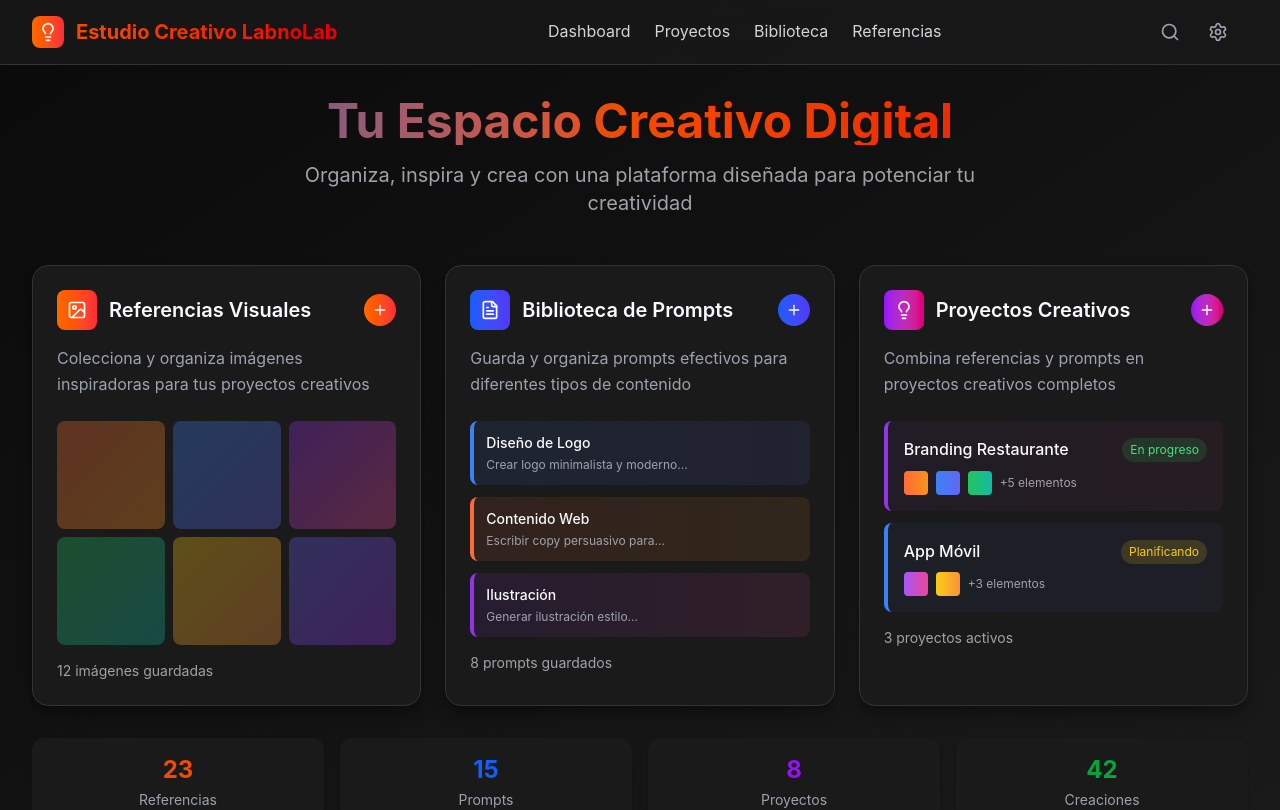
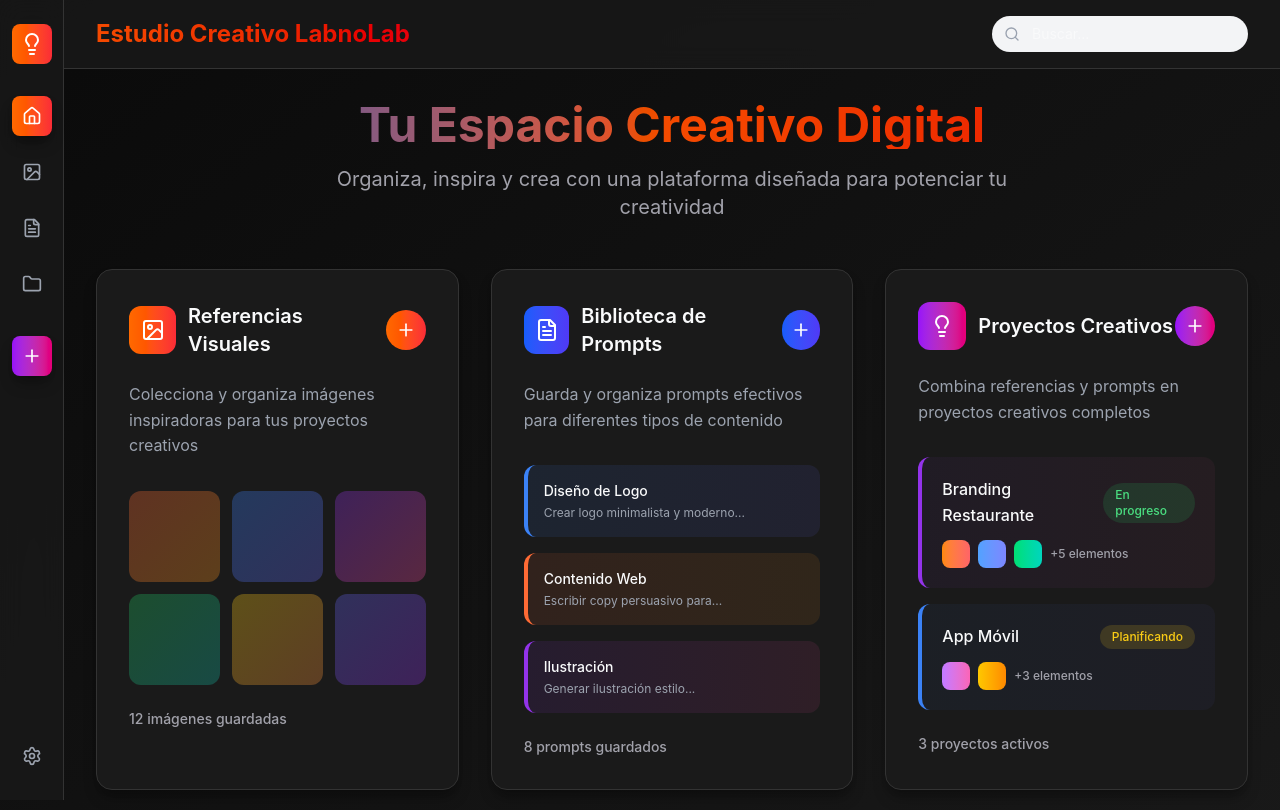
Before and after one commit to LabnoLab/estudio-creatibo-labnolab, a Next.js app: page / in a window 1280 px wide. Shown: the top 810 px of the page. Built offline with nearby package versions, Linux system fonts and the light colour scheme.

Commit message:
v0.3: Sidebar tipo Midjourney + navegación con iconos

```diff
--- a/src/app/page.tsx
+++ b/src/app/page.tsx
@@ -1,7 +1,7 @@
 'use client'
 
 import { motion } from 'framer-motion'
-import { Plus, Image as ImageIcon, FileText, Lightbulb, Menu, Search, Settings } from 'lucide-react'
+import { Plus, Image as ImageIcon, FileText, Lightbulb, Search, Settings, Folder, Home as HomeIcon } from 'lucide-react'
 
 export default function Home() {
   const containerVariants = {
@@ -41,52 +41,116 @@ export default function Home() {
   }
 
   return (
-    <div className="min-h-screen bg-gradient-to-br from-slate-50 to-blue-50">
-      {/* Header */}
+    <div className="min-h-screen bg-gradient-to-br from-slate-50 to-blue-50 flex">
+      {/* Sidebar Navigation */}
+      <motion.aside
+        className="fixed left-0 top-0 bottom-0 w-16 bg-white/80 backdrop-blur-md border-r border-gray-200 z-50 flex flex-col items-center py-6"
+        initial={{ x: -100 }}
+        animate={{ x: 0 }}
+        transition={{ type: "spring", stiffness: 100 }}
+      >
+        {/* Logo */}
+        <div className="w-10 h-10 bg-gradient-to-r from-orange-500 to-red-500 rounded-lg flex items-center justify-center mb-8">
+          <Lightbulb className="w-6 h-6 text-white" />
+        </div>
+
+        {/* Navigation Icons */}
+        <nav className="flex flex-col space-y-4">
+          <motion.button
+            className="w-10 h-10 bg-gradient-to-r from-orange-500 to-red-500 rounded-lg flex items-center justify-center text-white shadow-lg"
+            whileHover={{ scale: 1.1 }}
+            whileTap={{ scale: 0.95 }}
+            title="Dashboard"
+          >
+            <HomeIcon className="w-5 h-5" />
+          </motion.button>
+
+          <motion.button
+            className="w-10 h-10 hover:bg-orange-100 rounded-lg flex items-center justify-center text-gray-600 hover:text-orange-600 transition-colors"
+            whileHover={{ scale: 1.1 }}
+            whileTap={{ scale: 0.95 }}
+            title="Referencias"
+          >
+            <ImageIcon className="w-5 h-5" />
+          </motion.button>
+
+          <motion.button
+            className="w-10 h-10 hover:bg-orange-100 rounded-lg flex items-center justify-center text-gray-600 hover:text-orange-600 transition-colors"
+            whileHover={{ scale: 1.1 }}
+            whileTap={{ scale: 0.95 }}
+            title="Prompts"
+          >
+            <FileText className="w-5 h-5" />
+          </motion.button>
+
+          <motion.button
+            className="w-10 h-10 hover:bg-orange-100 rounded-lg flex items-center justify-center text-gray-600 hover:text-orange-600 transition-colors"
+            whileHover={{ scale: 1.1 }}
+            whileTap={{ scale: 0.95 }}
+            title="Proyectos"
+          >
+            <Folder className="w-5 h-5" />
+          </motion.button>
+        </nav>
+
+        {/* Create Button */}
+        <motion.button
+          className="w-10 h-10 bg-gradient-to-r from-purple-600 to-pink-600 rounded-lg flex items-center justify-center text-white shadow-lg mt-8"
+          whileHover={{ scale: 1.1 }}
+          whileTap={{ scale: 0.95 }}
+          title="Crear"
+        >
+          <Plus className="w-5 h-5" />
+        </motion.button>
+
+        {/* Bottom Settings */}
+        <div className="mt-auto">
+          <motion.button
+            className="w-10 h-10 hover:bg-gray-100 rounded-lg flex items-center justify-center text-gray-600 hover:text-orange-600 transition-colors"
+            whileHover={{ scale: 1.1 }}
+            whileTap={{ scale: 0.95 }}
+            title="Configuración"
+          >
+            <Settings className="w-5 h-5" />
+          </motion.button>
+        </div>
+      </motion.aside>
+
+      {/* Main Content Area */}
+      <div className="flex-1 ml-16">
+        {/* Minimal Header */}
         <motion.header
-        className="bg-white/80 backdrop-blur-md border-b border-gray-200 sticky top-0 z-50"
+          className="bg-white/80 backdrop-blur-md border-b border-gray-200 sticky top-0 z-40"
           initial={{ y: -100 }}
           animate={{ y: 0 }}
           transition={{ type: "spring", stiffness: 100 }}
         >
-        <div className="max-w-7xl mx-auto px-4 sm:px-6 lg:px-8">
-          <div className="flex justify-between items-center h-16">
-            {/* Logo */}
-            <div className="flex items-center space-x-3">
-              <div className="w-8 h-8 bg-gradient-to-r from-orange-500 to-red-500 rounded-lg flex items-center justify-center">
-                <Lightbulb className="w-5 h-5 text-white" />
-              </div>
-              <h1 className="text-xl font-bold bg-gradient-to-r from-orange-600 to-red-600 bg-clip-text text-transparent">
+          <div className="px-8 py-4">
+            <div className="flex items-center justify-between">
+              {/* Title */}
+              <div>
+                <h1 className="text-2xl font-bold bg-gradient-to-r from-orange-600 to-red-600 bg-clip-text text-transparent">
                   Estudio Creativo LabnoLab
                 </h1>
               </div>
 
-            {/* Navigation */}
-            <nav className="hidden md:flex items-center space-x-6">
-              <a href="#" className="text-gray-700 hover:text-orange-600 transition-colors">Dashboard</a>
-              <a href="#" className="text-gray-700 hover:text-orange-600 transition-colors">Proyectos</a>
-              <a href="#" className="text-gray-700 hover:text-orange-600 transition-colors">Biblioteca</a>
-              <a href="#" className="text-gray-700 hover:text-orange-600 transition-colors">Referencias</a>
-            </nav>
-
-            {/* Actions */}
-            <div className="flex items-center space-x-3">
-              <button className="p-2 text-gray-600 hover:text-orange-600 transition-colors">
-                <Search className="w-5 h-5" />
-              </button>
-              <button className="p-2 text-gray-600 hover:text-orange-600 transition-colors">
-                <Settings className="w-5 h-5" />
-              </button>
-              <button className="md:hidden p-2 text-gray-600 hover:text-orange-600 transition-colors">
-                <Menu className="w-5 h-5" />
-              </button>
+              {/* Search and Actions */}
+              <div className="flex items-center space-x-4">
+                <div className="relative">
+                  <Search className="absolute left-3 top-1/2 transform -translate-y-1/2 text-gray-400 w-4 h-4" />
+                  <input
+                    type="text"
+                    placeholder="Buscar..."
+                    className="bg-gray-100 border-0 rounded-full py-2 pl-10 pr-4 text-sm focus:outline-none focus:ring-2 focus:ring-orange-500 w-64"
+                  />
+                </div>
               </div>
             </div>
           </div>
         </motion.header>
 
         {/* Main Content */}
-      <main className="max-w-7xl mx-auto px-4 sm:px-6 lg:px-8 py-8">
+        <main className="px-8 py-8">
           {/* Hero Section */}
           <motion.div
             className="text-center mb-12"
@@ -108,9 +172,9 @@ export default function Home() {
             </motion.p>
           </motion.div>
 
-        {/* Main Grid */}
+          {/* Enhanced Main Grid - More Visual Space */}
           <motion.div
-          className="grid grid-cols-1 lg:grid-cols-3 gap-6 mb-8"
+            className="grid grid-cols-1 xl:grid-cols-3 gap-8 mb-12"
             variants={containerVariants}
             initial="hidden"
             animate="visible"
@@ -121,34 +185,34 @@ export default function Home() {
               variants={cardVariants}
               whileHover={{ y: -5 }}
             >
-            <div className="p-6">
-              <div className="flex items-center justify-between mb-4">
+              <div className="p-8">
+                <div className="flex items-center justify-between mb-6">
                   <div className="flex items-center space-x-3">
-                  <div className="w-10 h-10 bg-gradient-to-r from-orange-500 to-red-500 rounded-lg flex items-center justify-center">
-                    <ImageIcon className="w-5 h-5 text-white" />
+                    <div className="w-12 h-12 bg-gradient-to-r from-orange-500 to-red-500 rounded-xl flex items-center justify-center">
+                      <ImageIcon className="w-6 h-6 text-white" />
                     </div>
                     <h3 className="text-xl font-semibold text-gray-800">Referencias Visuales</h3>
                   </div>
                   <motion.button
-                  className="w-8 h-8 bg-gradient-to-r from-orange-500 to-red-500 rounded-full flex items-center justify-center text-white hover:from-orange-600 hover:to-red-600 transition-all duration-200"
+                    className="w-10 h-10 bg-gradient-to-r from-orange-500 to-red-500 rounded-full flex items-center justify-center text-white hover:from-orange-600 hover:to-red-600 transition-all duration-200"
                     whileHover={{ scale: 1.1 }}
                     whileTap={{ scale: 0.95 }}
                   >
-                  <Plus className="w-4 h-4" />
+                    <Plus className="w-5 h-5" />
                   </motion.button>
                 </div>
-              <p className="text-gray-600 mb-6">
+                <p className="text-gray-600 mb-8">
                   Colecciona y organiza imágenes inspiradoras para tus proyectos creativos
                 </p>
-              <div className="grid grid-cols-3 gap-2 mb-4">
-                <div className="aspect-square bg-gradient-to-br from-orange-200 to-red-200 rounded-lg"></div>
-                <div className="aspect-square bg-gradient-to-br from-blue-200 to-indigo-200 rounded-lg"></div>
-                <div className="aspect-square bg-gradient-to-br from-purple-200 to-pink-200 rounded-lg"></div>
-                <div className="aspect-square bg-gradient-to-br from-green-200 to-teal-200 rounded-lg"></div>
-                <div className="aspect-square bg-gradient-to-br from-yellow-200 to-orange-200 rounded-lg"></div>
-                <div className="aspect-square bg-gradient-to-br from-indigo-200 to-purple-200 rounded-lg"></div>
+                <div className="grid grid-cols-3 gap-3 mb-6">
+                  <div className="aspect-square bg-gradient-to-br from-orange-200 to-red-200 rounded-xl"></div>
+                  <div className="aspect-square bg-gradient-to-br from-blue-200 to-indigo-200 rounded-xl"></div>
+                  <div className="aspect-square bg-gradient-to-br from-purple-200 to-pink-200 rounded-xl"></div>
+                  <div className="aspect-square bg-gradient-to-br from-green-200 to-teal-200 rounded-xl"></div>
+                  <div className="aspect-square bg-gradient-to-br from-yellow-200 to-orange-200 rounded-xl"></div>
+                  <div className="aspect-square bg-gradient-to-br from-indigo-200 to-purple-200 rounded-xl"></div>
                 </div>
-              <p className="text-sm text-gray-500">12 imágenes guardadas</p>
+                <p className="text-sm text-gray-500 font-medium">12 imágenes guardadas</p>
               </div>
             </motion.div>
 
@@ -158,40 +222,40 @@ export default function Home() {
               variants={cardVariants}
               whileHover={{ y: -5 }}
             >
-            <div className="p-6">
-              <div className="flex items-center justify-between mb-4">
+              <div className="p-8">
+                <div className="flex items-center justify-between mb-6">
                   <div className="flex items-center space-x-3">
-                  <div className="w-10 h-10 bg-gradient-to-r from-blue-600 to-indigo-600 rounded-lg flex items-center justify-center">
-                    <FileText className="w-5 h-5 text-white" />
+                    <div className="w-12 h-12 bg-gradient-to-r from-blue-600 to-indigo-600 rounded-xl flex items-center justify-center">
+                      <FileText className="w-6 h-6 text-white" />
                     </div>
                     <h3 className="text-xl font-semibold text-gray-800">Biblioteca de Prompts</h3>
                   </div>
                   <motion.button
-                  className="w-8 h-8 bg-gradient-to-r from-blue-600 to-indigo-600 rounded-full flex items-center justify-center text-white hover:from-blue-700 hover:to-indigo-700 transition-all duration-200"
+                    className="w-10 h-10 bg-gradient-to-r from-blue-600 to-indigo-600 rounded-full flex items-center justify-center text-white hover:from-blue-700 hover:to-indigo-700 transition-all duration-200"
                     whileHover={{ scale: 1.1 }}
                     whileTap={{ scale: 0.95 }}
                   >
-                  <Plus className="w-4 h-4" />
+                    <Plus className="w-5 h-5" />
                   </motion.button>
                 </div>
-              <p className="text-gray-600 mb-6">
+                <p className="text-gray-600 mb-8">
                   Guarda y organiza prompts efectivos para diferentes tipos de contenido
                 </p>
-              <div className="space-y-3 mb-4">
-                <div className="p-3 bg-gradient-to-r from-blue-50 to-indigo-50 rounded-lg border-l-4 border-blue-500">
+                <div className="space-y-4 mb-6">
+                  <div className="p-4 bg-gradient-to-r from-blue-50 to-indigo-50 rounded-xl border-l-4 border-blue-500">
                     <p className="text-sm font-medium text-gray-800">Diseño de Logo</p>
                     <p className="text-xs text-gray-600 mt-1">Crear logo minimalista y moderno...</p>
                   </div>
-                <div className="p-3 bg-gradient-to-r from-orange-50 to-red-50 rounded-lg border-l-4 border-orange-500">
+                  <div className="p-4 bg-gradient-to-r from-orange-50 to-red-50 rounded-xl border-l-4 border-orange-500">
                     <p className="text-sm font-medium text-gray-800">Contenido Web</p>
                     <p className="text-xs text-gray-600 mt-1">Escribir copy persuasivo para...</p>
                   </div>
-                <div className="p-3 bg-gradient-to-r from-purple-50 to-pink-50 rounded-lg border-l-4 border-purple-500">
+                  <div className="p-4 bg-gradient-to-r from-purple-50 to-pink-50 rounded-xl border-l-4 border-purple-500">
                     <p className="text-sm font-medium text-gray-800">Ilustración</p>
                     <p className="text-xs text-gray-600 mt-1">Generar ilustración estilo...</p>
                   </div>
                 </div>
-              <p className="text-sm text-gray-500">8 prompts guardados</p>
+                <p className="text-sm text-gray-500 font-medium">8 prompts guardados</p>
               </div>
             </motion.div>
 
@@ -201,92 +265,93 @@ export default function Home() {
               variants={cardVariants}
               whileHover={{ y: -5 }}
             >
-            <div className="p-6">
-              <div className="flex items-center justify-between mb-4">
+              <div className="p-8">
+                <div className="flex items-center justify-between mb-6">
                   <div className="flex items-center space-x-3">
-                  <div className="w-10 h-10 bg-gradient-to-r from-purple-600 to-pink-600 rounded-lg flex items-center justify-center">
-                    <Lightbulb className="w-5 h-5 text-white" />
+                    <div className="w-12 h-12 bg-gradient-to-r from-purple-600 to-pink-600 rounded-xl flex items-center justify-center">
+                      <Lightbulb className="w-6 h-6 text-white" />
                     </div>
                     <h3 className="text-xl font-semibold text-gray-800">Proyectos Creativos</h3>
                   </div>
                   <motion.button
-                  className="w-8 h-8 bg-gradient-to-r from-purple-600 to-pink-600 rounded-full flex items-center justify-center text-white hover:from-purple-700 hover:to-pink-700 transition-all duration-200"
+                    className="w-10 h-10 bg-gradient-to-r from-purple-600 to-pink-600 rounded-full flex items-center justify-center text-white hover:from-purple-700 hover:to-pink-700 transition-all duration-200"
                     whileHover={{ scale: 1.1 }}
                     whileTap={{ scale: 0.95 }}
                   >
-                  <Plus className="w-4 h-4" />
+                    <Plus className="w-5 h-5" />
                   </motion.button>
                 </div>
-              <p className="text-gray-600 mb-6">
+                <p className="text-gray-600 mb-8">
                   Combina referencias y prompts en proyectos creativos completos
                 </p>
-              <div className="space-y-3 mb-4">
-                <div className="p-4 bg-gradient-to-r from-purple-50 to-pink-50 rounded-lg">
-                  <div className="flex items-center justify-between mb-2">
+                <div className="space-y-4 mb-6">
+                  <div className="p-5 bg-gradient-to-r from-purple-50 to-pink-50 rounded-xl">
+                    <div className="flex items-center justify-between mb-3">
                       <h4 className="font-medium text-gray-800">Branding Restaurante</h4>
-                    <span className="text-xs bg-green-100 text-green-800 px-2 py-1 rounded-full">En progreso</span>
+                      <span className="text-xs bg-green-100 text-green-800 px-3 py-1 rounded-full font-medium">En progreso</span>
                     </div>
                     <div className="flex items-center space-x-2">
-                    <div className="w-6 h-6 bg-gradient-to-r from-orange-400 to-red-400 rounded"></div>
-                    <div className="w-6 h-6 bg-gradient-to-r from-blue-400 to-indigo-400 rounded"></div>
-                    <div className="w-6 h-6 bg-gradient-to-r from-green-400 to-teal-400 rounded"></div>
-                    <span className="text-xs text-gray-500">+5 elementos</span>
+                      <div className="w-7 h-7 bg-gradient-to-r from-orange-400 to-red-400 rounded-lg"></div>
+                      <div className="w-7 h-7 bg-gradient-to-r from-blue-400 to-indigo-400 rounded-lg"></div>
+                      <div className="w-7 h-7 bg-gradient-to-r from-green-400 to-teal-400 rounded-lg"></div>
+                      <span className="text-xs text-gray-500 font-medium">+5 elementos</span>
                     </div>
                   </div>
-                <div className="p-4 bg-gradient-to-r from-blue-50 to-indigo-50 rounded-lg">
-                  <div className="flex items-center justify-between mb-2">
+                  <div className="p-5 bg-gradient-to-r from-blue-50 to-indigo-50 rounded-xl">
+                    <div className="flex items-center justify-between mb-3">
                       <h4 className="font-medium text-gray-800">App Móvil</h4>
-                    <span className="text-xs bg-yellow-100 text-yellow-800 px-2 py-1 rounded-full">Planificando</span>
+                      <span className="text-xs bg-yellow-100 text-yellow-800 px-3 py-1 rounded-full font-medium">Planificando</span>
                     </div>
                     <div className="flex items-center space-x-2">
-                    <div className="w-6 h-6 bg-gradient-to-r from-purple-400 to-pink-400 rounded"></div>
-                    <div className="w-6 h-6 bg-gradient-to-r from-yellow-400 to-orange-400 rounded"></div>
-                    <span className="text-xs text-gray-500">+3 elementos</span>
+                      <div className="w-7 h-7 bg-gradient-to-r from-purple-400 to-pink-400 rounded-lg"></div>
+                      <div className="w-7 h-7 bg-gradient-to-r from-yellow-400 to-orange-400 rounded-lg"></div>
+                      <span className="text-xs text-gray-500 font-medium">+3 elementos</span>
                     </div>
                   </div>
                 </div>
-              <p className="text-sm text-gray-500">3 proyectos activos</p>
+                <p className="text-sm text-gray-500 font-medium">3 proyectos activos</p>
               </div>
             </motion.div>
           </motion.div>
 
-        {/* Quick Stats */}
+          {/* Enhanced Quick Stats */}
           <motion.div
-          className="grid grid-cols-2 md:grid-cols-4 gap-4"
+            className="grid grid-cols-2 lg:grid-cols-4 gap-6"
             variants={containerVariants}
             initial="hidden"
             animate="visible"
           >
             <motion.div
-            className="bg-white rounded-xl p-4 text-center shadow-sm hover:shadow-md transition-shadow"
+              className="bg-white rounded-xl p-6 text-center shadow-sm hover:shadow-md transition-shadow"
               variants={itemVariants}
             >
-            <div className="text-2xl font-bold text-orange-600 mb-1">23</div>
-            <div className="text-sm text-gray-600">Referencias</div>
+              <div className="text-3xl font-bold text-orange-600 mb-2">23</div>
+              <div className="text-sm text-gray-600 font-medium">Referencias</div>
             </motion.div>
             <motion.div
-            className="bg-white rounded-xl p-4 text-center shadow-sm hover:shadow-md transition-shadow"
+              className="bg-white rounded-xl p-6 text-center shadow-sm hover:shadow-md transition-shadow"
               variants={itemVariants}
             >
-            <div className="text-2xl font-bold text-blue-600 mb-1">15</div>
-            <div className="text-sm text-gray-600">Prompts</div>
+              <div className="text-3xl font-bold text-blue-600 mb-2">15</div>
+              <div className="text-sm text-gray-600 font-medium">Prompts</div>
             </motion.div>
             <motion.div
-            className="bg-white rounded-xl p-4 text-center shadow-sm hover:shadow-md transition-shadow"
+              className="bg-white rounded-xl p-6 text-center shadow-sm hover:shadow-md transition-shadow"
               variants={itemVariants}
             >
-            <div className="text-2xl font-bold text-purple-600 mb-1">8</div>
-            <div className="text-sm text-gray-600">Proyectos</div>
+              <div className="text-3xl font-bold text-purple-600 mb-2">8</div>
+              <div className="text-sm text-gray-600 font-medium">Proyectos</div>
             </motion.div>
             <motion.div
-            className="bg-white rounded-xl p-4 text-center shadow-sm hover:shadow-md transition-shadow"
+              className="bg-white rounded-xl p-6 text-center shadow-sm hover:shadow-md transition-shadow"
               variants={itemVariants}
             >
-            <div className="text-2xl font-bold text-green-600 mb-1">42</div>
-            <div className="text-sm text-gray-600">Creaciones</div>
+              <div className="text-3xl font-bold text-green-600 mb-2">42</div>
+              <div className="text-sm text-gray-600 font-medium">Creaciones</div>
             </motion.div>
           </motion.div>
         </main>
       </div>
+    </div>
   )
 }
```
Lines whose indentation alone changed are shown as unchanged.
